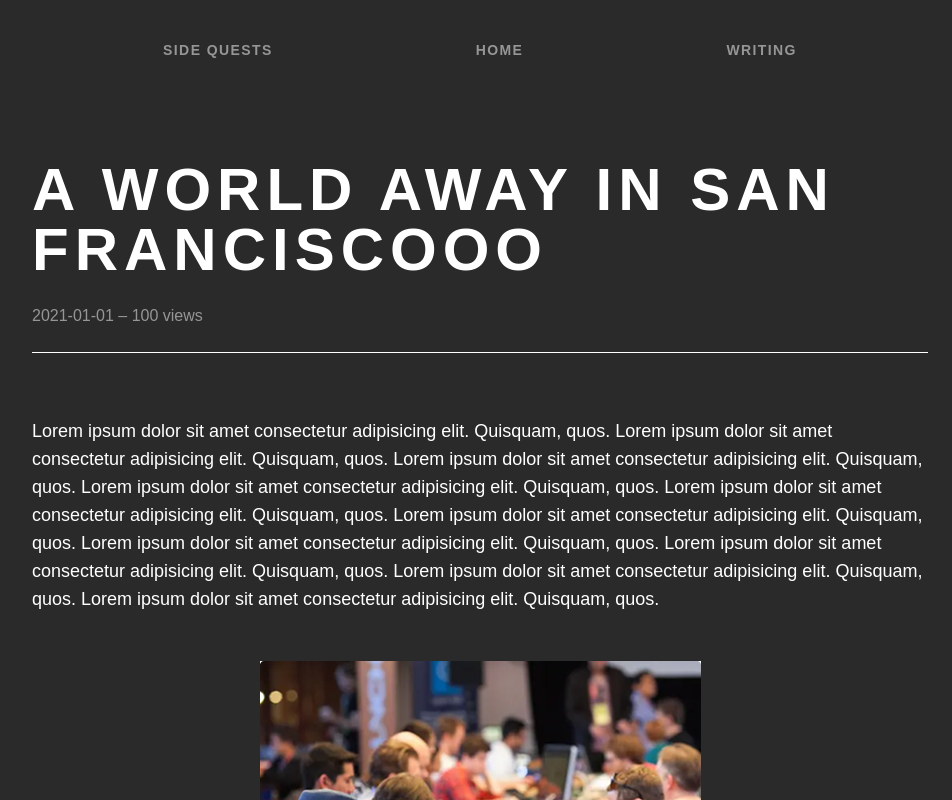
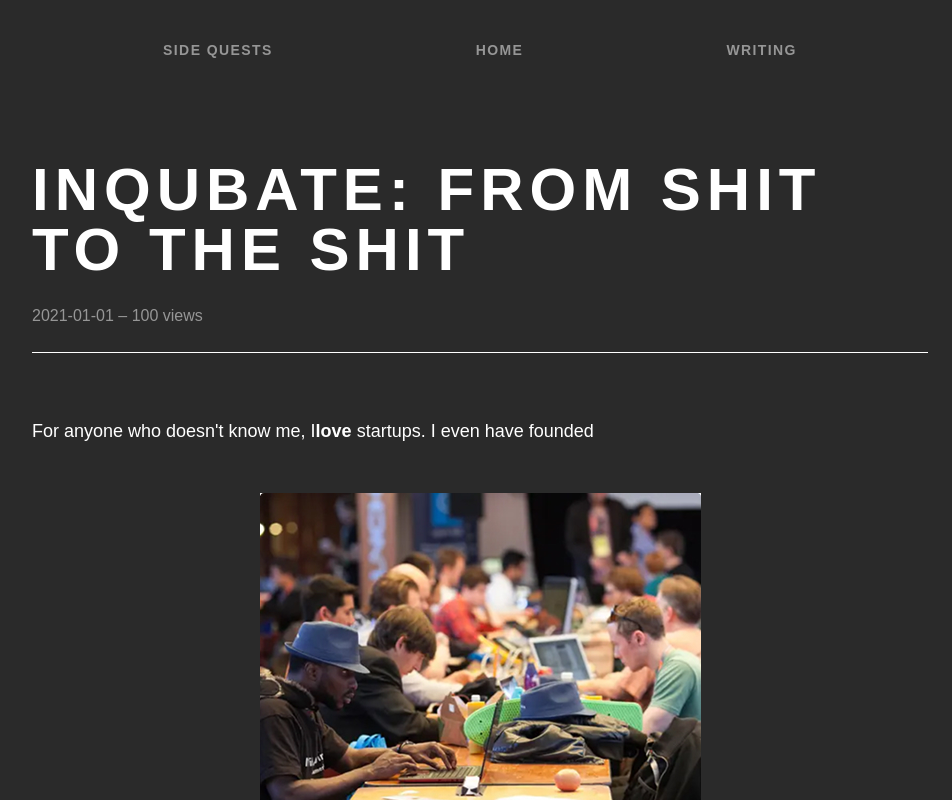
Before and after one commit to Evan-Ferreira/personal-website-2.0, a Next.js app: page /writing/inqubate in a window 1280 px wide. Shown: the top 800 px of the page, without its empty margins (160-1112 px from the left). Built offline with nearby package versions, Linux system fonts and the light colour scheme; a web font is replaced by a local one.

Commit message:
[wip] add writing to inqubate artice

```diff
--- a/src/app/writing/inqubate/page.tsx
+++ b/src/app/writing/inqubate/page.tsx
@@ -7,24 +7,13 @@ import P from '../../_components/writing/p';
 const Article = () => {
     return (
         <Template
-            title="A WORLD AWAY IN SAN FRANCISCOOO"
+            title="INQUBATE: FROM SHIT TO THE SHIT"
             date="2021-01-01"
             views={100}
         >
             <P>
-                Lorem ipsum dolor sit amet consectetur adipisicing elit.
-                Quisquam, quos. Lorem ipsum dolor sit amet consectetur
-                adipisicing elit. Quisquam, quos. Lorem ipsum dolor sit amet
-                consectetur adipisicing elit. Quisquam, quos. Lorem ipsum dolor
-                sit amet consectetur adipisicing elit. Quisquam, quos. Lorem
-                ipsum dolor sit amet consectetur adipisicing elit. Quisquam,
-                quos. Lorem ipsum dolor sit amet consectetur adipisicing elit.
-                Quisquam, quos. Lorem ipsum dolor sit amet consectetur
-                adipisicing elit. Quisquam, quos. Lorem ipsum dolor sit amet
-                consectetur adipisicing elit. Quisquam, quos. Lorem ipsum dolor
-                sit amet consectetur adipisicing elit. Quisquam, quos. Lorem
-                ipsum dolor sit amet consectetur adipisicing elit. Quisquam,
-                quos.
+                For anyone who doesn't know me, I
+                <span className="font-semibold">love</span> startups. I even have founded <a href=""></a>
             </P>
             <Image src="/test.jpg" alt="Test" caption="Test" />
             <P>
```
